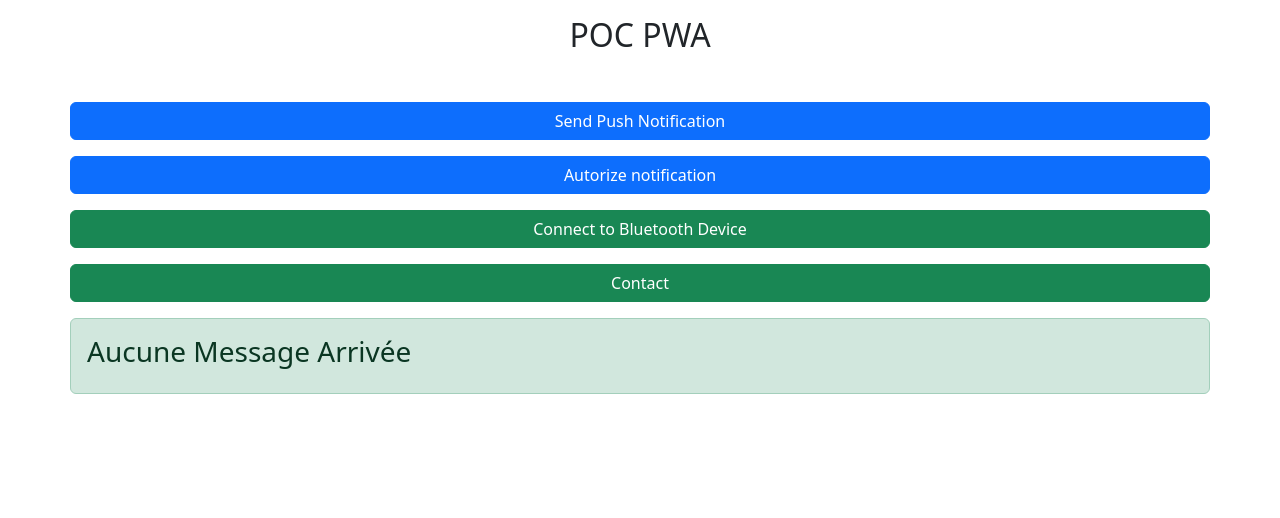
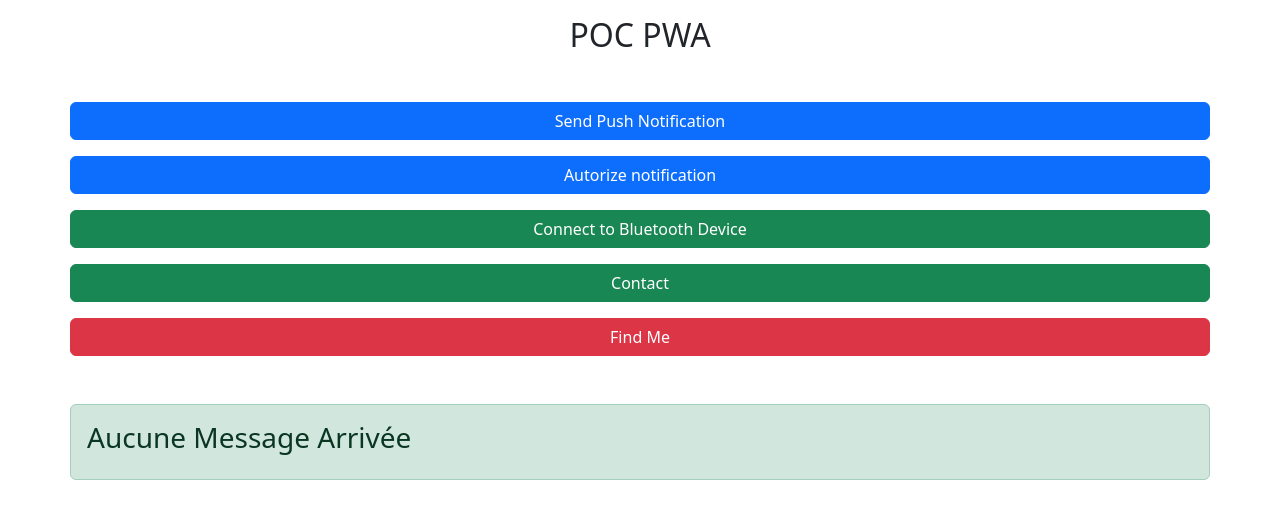
Before and after one commit to Aniss-Aziz/angular-pwa-test, an Angular app: page / in a window 1280 px wide. Shown: the top 518 px of the page. Built offline with nearby package versions, Linux system fonts and the light colour scheme; no server answers.

Commit message:
feat: add geolocation

```diff
--- a/src/app/app.component.html
+++ b/src/app/app.component.html
@@ -13,6 +13,12 @@
     <button class="btn btn-success mb-3" (click)="requestContact()">
       Contact
     </button>
+    <button class="btn btn-danger mb-3" (click)="requestLocation()">
+      Find Me
+    </button>
+    <p id="status"></p>
+    <a id="map-link" class="mb-3" target="_blank"></a>
+
     <p class="alert alert-primary" *ngIf="registrationToken">
       <strong>Registration Token:</strong><br />
       {{ registrationToken }}
--- a/src/app/app.component.ts
+++ b/src/app/app.component.ts
@@ -21,7 +21,7 @@ export class AppComponent implements OnInit {
   registrationToken: string | null = null;
   props = ['name', 'email', 'tel', 'address', 'icon'];
   opts = { multiple: true };
-  supported = 'contacts' in navigator;
+  supported = 'contacts' in navigator && 'ContactsManager' in window;
 
   pushService = inject(PushNotificationService);
 
@@ -170,4 +170,46 @@ export class AppComponent implements OnInit {
       alert('Contacts API not supported in this browser.');
     }
   }
+
+  requestLocation(): void {
+    const status: HTMLElement | null = document.querySelector('#status');
+    const mapLink: HTMLAnchorElement | null =
+      document.querySelector('#map-link');
+
+    if (mapLink) {
+      mapLink.href = '';
+      mapLink.textContent = '';
+    }
+
+    function success(position: GeolocationPosition): void {
+      const latitude: number = position.coords.latitude;
+      const longitude: number = position.coords.longitude;
+
+      if (status) {
+        status.textContent = '';
+      }
+
+      if (mapLink) {
+        mapLink.href = `https://www.openstreetmap.org/#map=18/${latitude}/${longitude}`;
+        mapLink.textContent = `Latitude: ${latitude} °, Longitude: ${longitude} °`;
+      }
+    }
+
+    function error(): void {
+      if (status) {
+        status.textContent = 'Unable to retrieve your location';
+      }
+    }
+
+    if (!navigator.geolocation) {
+      if (status) {
+        status.textContent = 'Geolocation is not supported by your browser';
+      }
+    } else {
+      if (status) {
+        status.textContent = 'Locating…';
+      }
+      navigator.geolocation.getCurrentPosition(success, error);
+    }
+  }
 }
```
